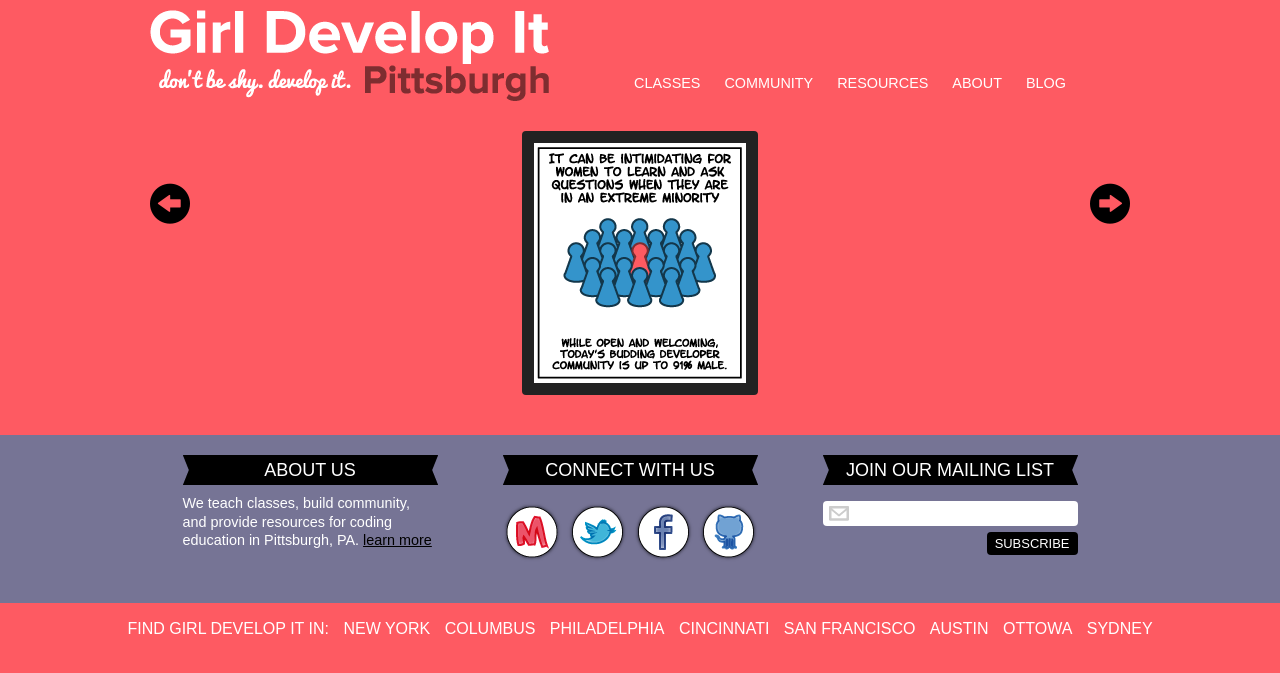
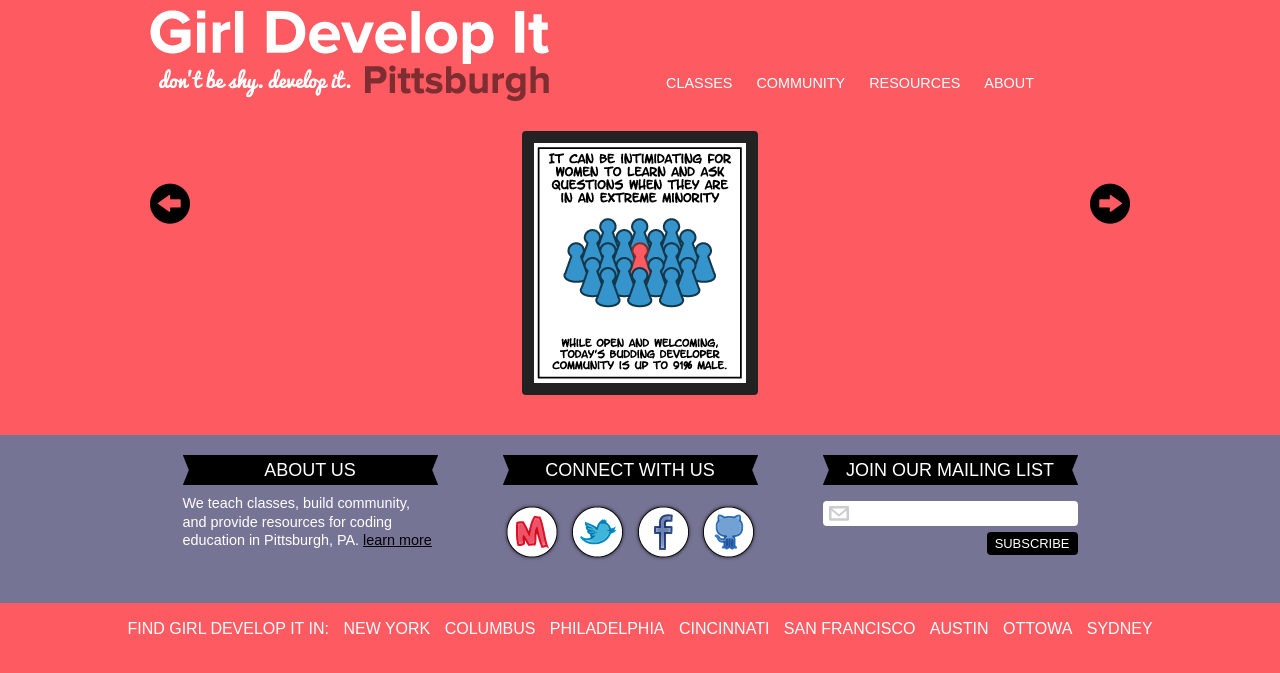
Before and after one commit to gdipgh/girldevelopitpgh.com, a Jekyll site: the page built from index.html, in a window 1280 px wide. Shown: the top 673 px of the page. Built offline with Jekyll 4.4.1, drawn with Linux system fonts in a browser that asks for light colours.

Commit message:
Removing blog from nav for now

```diff
--- a/_config.yml
+++ b/_config.yml
@@ -9,4 +9,4 @@
 # Custom variables
 
 # List of sites for navigation
-navigation: [Classes, Community, Resources, About, Blog]
+navigation: [Classes, Community, Resources, About]
```
